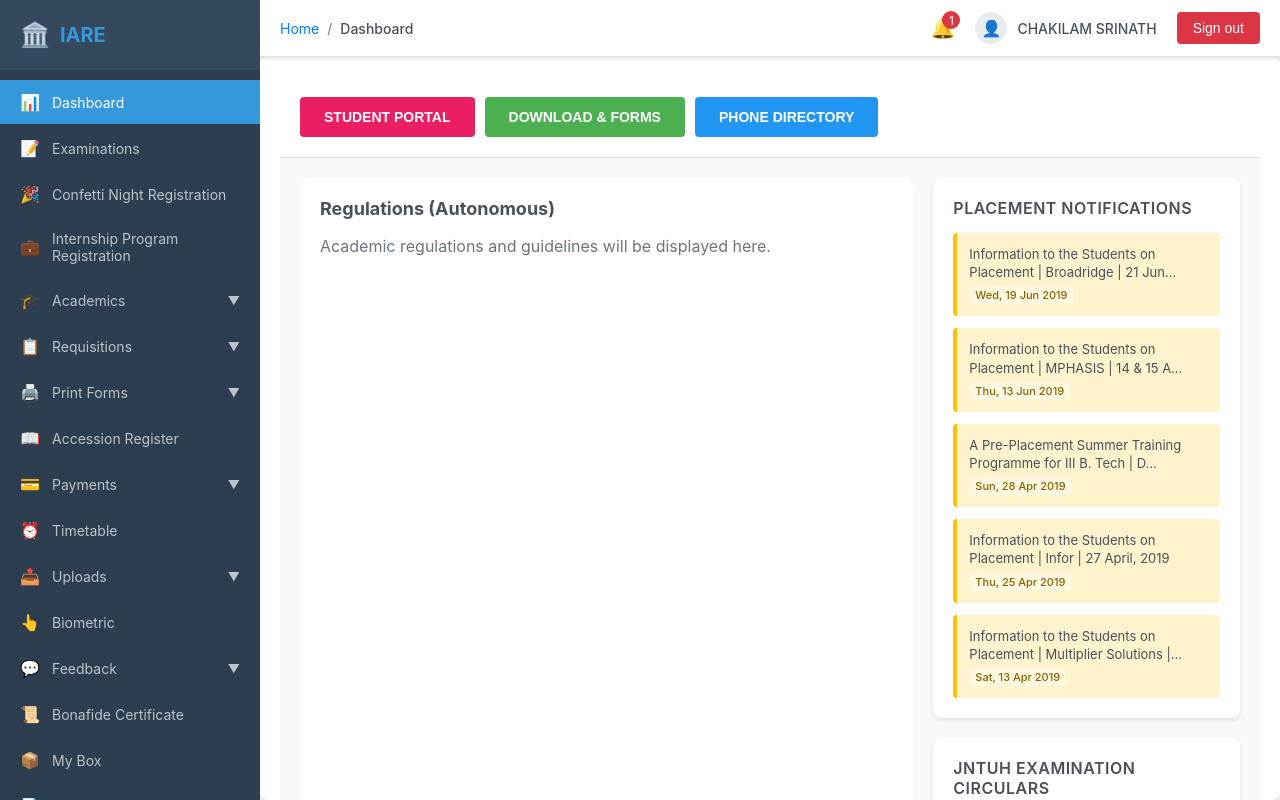
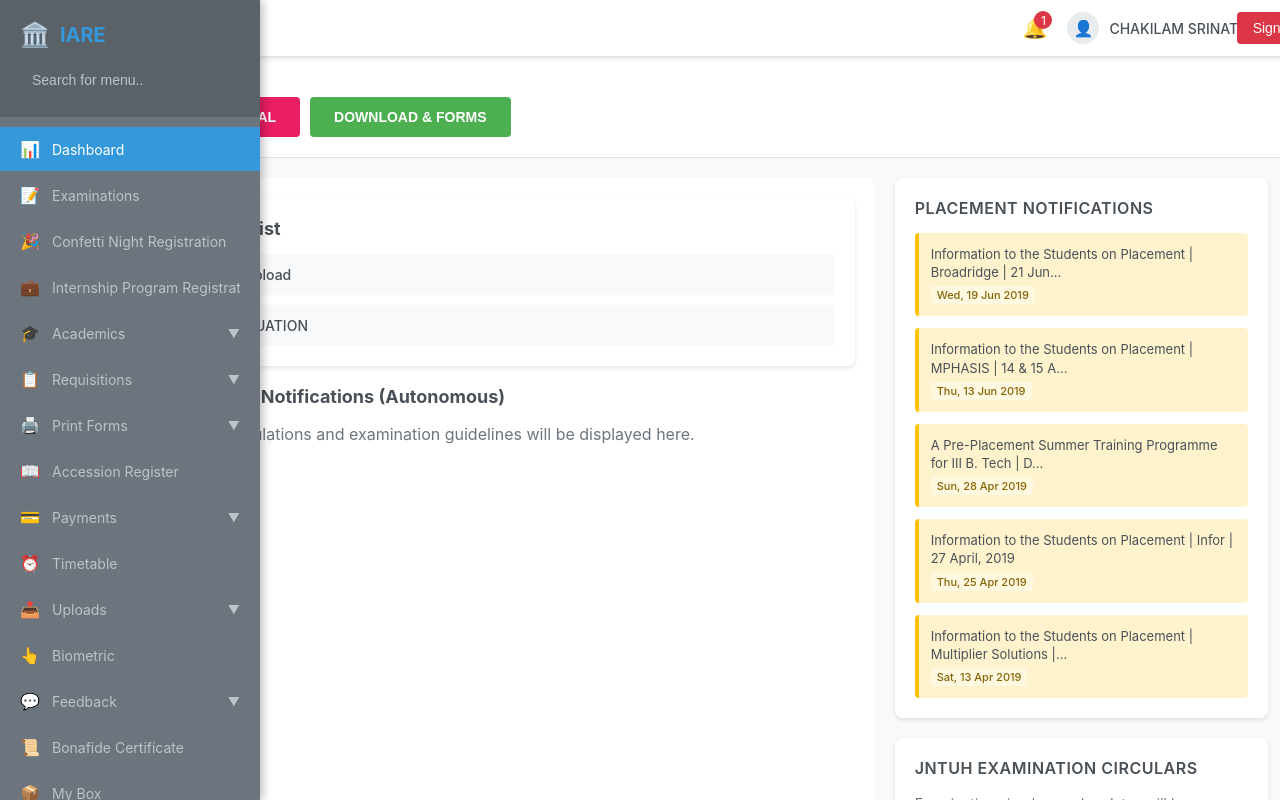
Before and after one commit to Thanush-41/ByteMe-Agent, a React (Create React App) app: page / in a window 1280 px wide. Built offline with nearby package versions, Linux system fonts and the light colour scheme.

Commit message:
Update sidebar color to #6c757d and revert navbar to white background

```diff
--- a/src/App.js
+++ b/src/App.js
@@ -85,6 +85,8 @@ function App() {
         return <div className="page-content">My Box</div>;
       case 'upload-birth':
         return <div className="page-content">Upload Birth Certificate</div>;
+      case 'update-academic-bank':
+        return <div className="page-content">Update Academic Bank of Credits</div>;
       case 'requisitions':
         return <div className="page-content">Requisitions</div>;
       case 'certificate-request':
--- a/src/components/Dashboard.css
+++ b/src/components/Dashboard.css
@@ -2,12 +2,16 @@
   padding: 0;
   background-color: #f8f9fa;
   min-height: 100%;
+  width: 100%;
+  overflow-x: hidden;
+  margin-left: -2rem;
 }
 
 .dashboard-header {
   padding: 20px;
   background-color: white;
   border-bottom: 1px solid #dee2e6;
+  width: 100%;
 }
 
 .action-buttons {
@@ -57,15 +61,21 @@
   gap: 20px;
   padding: 20px;
   min-height: calc(100vh - 140px);
+  width: 100%;
+  max-width: 100%;
+  overflow-x: hidden;
 }
 
 .main-content {
   flex: 2;
+  min-width: 0;
+  width: 100%;
 }
 
 .sidebar-content {
   flex: 1;
   min-width: 300px;
+  max-width: 400px;
 }
 
 .content-area {
@@ -80,6 +90,44 @@
   color: #495057;
   margin-bottom: 15px;
   font-size: 18px;
+}
+
+.todo-section {
+  background-color: white;
+  border-radius: 8px;
+  padding: 20px;
+  margin-bottom: 20px;
+  box-shadow: 0 2px 4px rgba(0,0,0,0.1);
+}
+
+.todo-section h3 {
+  color: #495057;
+  margin-bottom: 15px;
+  font-size: 18px;
+  display: flex;
+  align-items: center;
+  gap: 8px;
+}
+
+.todo-items {
+  display: flex;
+  flex-direction: column;
+  gap: 10px;
+}
+
+.todo-item {
+  padding: 12px 16px;
+  background-color: #f8f9fa;
+  border-left: 4px solid #007bff;
+  border-radius: 4px;
+  font-size: 14px;
+  color: #495057;
+  font-weight: 500;
+}
+
+.todo-item:hover {
+  background-color: #e9ecef;
+  cursor: pointer;
 }
 
 .regulations-content {
--- a/src/components/Dashboard.js
+++ b/src/components/Dashboard.js
@@ -39,20 +39,30 @@ const Dashboard = () => {
     <div className="dashboard">
       <div className="dashboard-header">
         <div className="action-buttons">
-          <button className="action-btn portal-btn">STUDENT PORTAL</button>
+          <button className="action-btn portal-btn">ACCESS LIBRARY PORTAL</button>
           <button className="action-btn download-btn">DOWNLOAD & FORMS</button>
-          <button className="action-btn directory-btn">PHONE DIRECTORY</button>
         </div>
       </div>
 
       <div className="dashboard-content">
         <div className="main-content">
           <div className="content-area">
+            <div className="todo-section">
+              <h3>📋 To Do List</h3>
+              <div className="todo-items">
+                <div className="todo-item">
+                  <span className="todo-text">Lab File Upload</span>
+                </div>
+                <div className="todo-item">
+                  <span className="todo-text">AAT EVALUATION</span>
+                </div>
+              </div>
+            </div>
+
             <div className="regulations-section">
-              <h3>Regulations (Autonomous)</h3>
+              <h3>Examination Notifications (Autonomous)</h3>
               <div className="regulations-content">
-                {/* This would contain regulation information */}
-                <p>Academic regulations and guidelines will be displayed here.</p>
+                <p>Academic regulations and examination guidelines will be displayed here.</p>
               </div>
             </div>
           </div>
--- a/src/components/Header.css
+++ b/src/components/Header.css
@@ -7,6 +7,8 @@
   border-bottom: 1px solid #dee2e6;
   box-shadow: 0 2px 4px rgba(0,0,0,0.1);
   z-index: 1000;
+  width: 100%;
+  min-width: 0;
 }
 
 .header-left .breadcrumb {
@@ -40,6 +42,7 @@
   display: flex;
   align-items: center;
   gap: 20px;
+
 }
 
 .notification-icon {
@@ -47,6 +50,7 @@
   font-size: 20px;
   cursor: pointer;
   color: #6c757d;
+
 }
 
 .notification-badge {
@@ -62,12 +66,14 @@
   display: flex;
   align-items: center;
   justify-content: center;
+
 }
 
 .user-profile {
   display: flex;
   align-items: center;
   gap: 10px;
+  margin-right: -2rem;
 }
 
 .user-avatar {
@@ -79,17 +85,20 @@
   align-items: center;
   justify-content: center;
   font-size: 16px;
+
 }
 
 .user-info {
   display: flex;
   flex-direction: column;
+
 }
 
 .user-name {
   font-size: 14px;
   font-weight: 500;
   color: #495057;
+
 }
 
 .sign-out-btn {
@@ -101,6 +110,7 @@
   cursor: pointer;
   font-size: 14px;
   transition: background-color 0.3s ease;
+
 }
 
 .sign-out-btn:hover {
--- a/src/components/Sidebar.css
+++ b/src/components/Sidebar.css
@@ -1,32 +1,75 @@
 .sidebar {
-  width: 260px;
-  background-color: #2c3e50;
+  width: 60px;
+  background-color: #6c757d;
   color: white;
   height: 100vh;
   overflow-y: auto;
+  overflow-x: hidden;
   flex-shrink: 0;
+  transition: all 0.3s ease;
+  position: fixed;
+  left: 0;
+  top: 0;
+  z-index: 2000;
+  min-width: 60px;
+}
+
+.sidebar-expanded {
+  width: 260px;
+  min-width: 260px;
+  box-shadow: 2px 0 10px rgba(0,0,0,0.3);
+}
+
+.sidebar-collapsed {
+  width: 60px;
+  min-width: 60px;
 }
 
 .sidebar-header {
   padding: 20px;
-  border-bottom: 1px solid #34495e;
-  background-color: #34495e;
+  border-bottom: 1px solid #5a6268;
+  background-color: #5a6268;
 }
 
 .logo {
   display: flex;
   align-items: center;
   gap: 10px;
+  justify-content: center;
+}
+
+.sidebar-expanded .logo {
+  justify-content: flex-start;
 }
 
 .logo-icon {
   font-size: 24px;
+  flex-shrink: 0;
 }
 
 .logo-text {
   font-size: 20px;
   font-weight: bold;
   color: #3498db;
+  white-space: nowrap;
+}
+
+.search-container {
+  margin-top: 15px;
+}
+
+.search-input {
+  width: 100%;
+  padding: 8px 12px;
+  border: none;
+  border-radius: 4px;
+  background-color: #5a6268;
+  color: white;
+  font-size: 14px;
+}
+
+.search-input::placeholder {
+  color: #bdc3c7;
 }
 
 .sidebar-menu {
@@ -45,10 +88,21 @@
   cursor: pointer;
   transition: all 0.3s ease;
   gap: 12px;
+  justify-content: flex-start;
+}
+
+.sidebar-collapsed .menu-link {
+  justify-content: center;
+  padding: 12px;
+}
+
+.sidebar-expanded .menu-link {
+  justify-content: flex-start;
+  padding: 12px 20px;
 }
 
 .menu-link:hover {
-  background-color: #34495e;
+  background-color: #5a6268;
   color: white;
 }
 
@@ -61,16 +115,20 @@
   font-size: 16px;
   width: 20px;
   text-align: center;
+  flex-shrink: 0;
 }
 
 .menu-label {
   flex: 1;
   font-size: 14px;
+  white-space: nowrap;
+  overflow: hidden;
 }
 
 .expand-icon {
   font-size: 12px;
   transition: transform 0.3s ease;
+  flex-shrink: 0;
 }
 
 .expand-icon.expanded {
@@ -78,7 +136,7 @@
 }
 
 .submenu {
-  background-color: #1a252f;
+  background-color: #5a6268;
   border-left: 3px solid #3498db;
 }
 
@@ -94,7 +152,7 @@
 }
 
 .submenu-item:hover {
-  background-color: #34495e;
+  background-color: #5a6268;
   color: white;
 }
 
--- a/src/components/Sidebar.js
+++ b/src/components/Sidebar.js
@@ -10,6 +10,7 @@ const Sidebar = ({ activeSection, onSectionChange }) => {
     uploads: false,
     feedback: false
   });
+  const [isHovered, setIsHovered] = useState(false);
 
   const toggleSection = (section) => {
     setExpandedSections(prev => ({
@@ -160,16 +161,35 @@ const Sidebar = ({ activeSection, onSectionChange }) => {
       label: 'Upload Birth Certificate',
       icon: '📄',
       type: 'single'
+    },
+    {
+      id: 'update-academic-bank',
+      label: 'Update Academic Bank of Credits',
+      icon: '📝',
+      type: 'single'
     }
   ];
 
   return (
-    <div className="sidebar">
+    <div
+      className={`sidebar ${isHovered ? 'sidebar-expanded' : 'sidebar-collapsed'}`}
+      onMouseEnter={() => setIsHovered(true)}
+      onMouseLeave={() => setIsHovered(false)}
+    >
       <div className="sidebar-header">
         <div className="logo">
           <span className="logo-icon">🏛️</span>
-          <span className="logo-text">IARE</span>
+          {isHovered && <span className="logo-text">IARE</span>}
         </div>
+        {isHovered && (
+          <div className="search-container">
+            <input
+              type="text"
+              placeholder="Search for menu.."
+              className="search-input"
+            />
+          </div>
+        )}
       </div>
 
       <div className="sidebar-menu">
@@ -186,15 +206,15 @@ const Sidebar = ({ activeSection, onSectionChange }) => {
               }}
             >
               <span className="menu-icon">{item.icon}</span>
-              <span className="menu-label">{item.label}</span>
-              {item.type === 'expandable' && (
+              {isHovered && <span className="menu-label">{item.label}</span>}
+              {item.type === 'expandable' && isHovered && (
                 <span className={`expand-icon ${item.expanded ? 'expanded' : ''}`}>
                   ▼
                 </span>
               )}
             </div>
 
-            {item.type === 'expandable' && item.expanded && item.children && (
+            {item.type === 'expandable' && item.expanded && item.children && isHovered && (
               <div className="submenu">
                 {item.children.map((child) => (
                   <div
--- a/src/styles/App.css
+++ b/src/styles/App.css
@@ -14,15 +14,20 @@ body {
 }
 
 .app {
-  display: flex;
+  display: block;
   height: 100vh;
+  overflow: hidden;
 }
 
 .main-content {
-  flex: 1;
+  margin-left: 60px;
   display: flex;
   flex-direction: column;
   overflow: hidden;
+  min-width: 0;
+  width: calc(100% - 60px);
+  height: 100vh;
+  transition: margin-left 0.3s ease;
 }
 
 .content-area {
```
